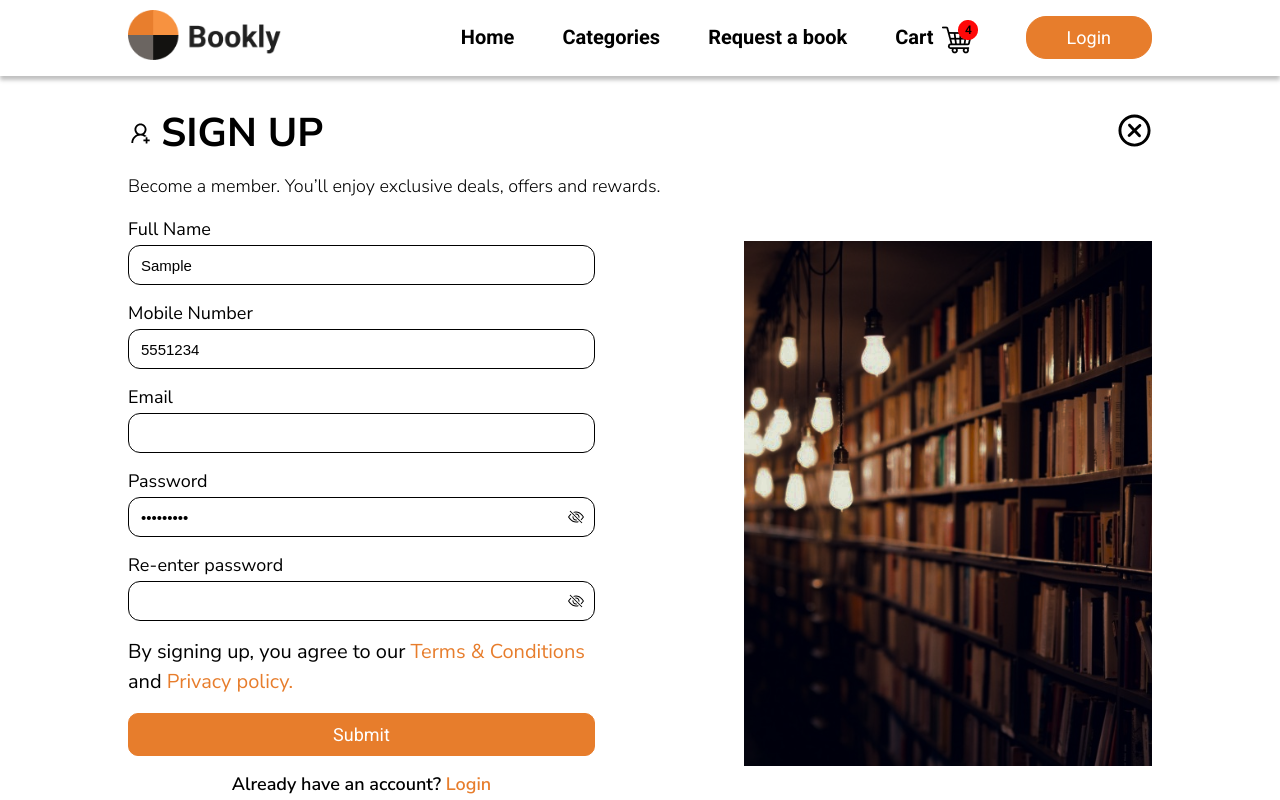
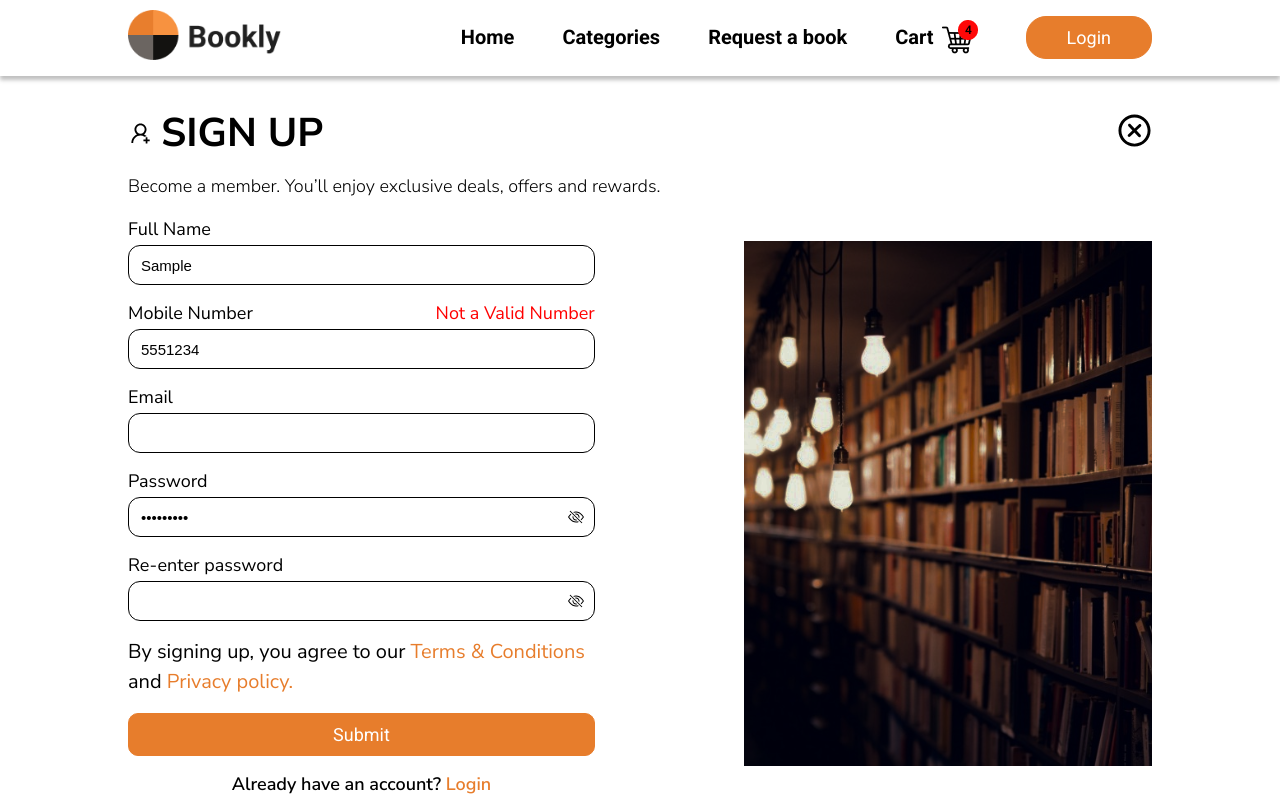
Before and after one commit to gift56/Bookly2.0, a React (Create React App) app: page /getstarted in a window 1280 px wide. Both pictures are taken after typing "Sample", "5551234", "name@example.com", "Sample123", "Sample123" into the empty fields and a click on the button "Submit". Shown: the top 800 px of the page. Built offline with nearby package versions, Linux system fonts and the light colour scheme; no server answers; a web font is replaced by a local one.

Commit message:
working on some stuff

```diff
--- a/src/pages/SignUp.jsx
+++ b/src/pages/SignUp.jsx
@@ -50,7 +50,9 @@ const SignUp = () => {
                 <div className="formControl">
                   <label htmlFor="name">
                     Full Name{" "}
-                    {errors.name && <span className={``}>{errors.name}</span>}
+                    {errors.name && (
+                      <span className={`error`}>{errors.name}</span>
+                    )}
                   </label>
                   <input
                     type="text"
@@ -60,7 +62,12 @@ const SignUp = () => {
                   />
                 </div>
                 <div className="formControl">
-                  <label htmlFor="tel">Mobile Number</label>
+                  <label htmlFor="tel">
+                    Mobile Number{" "}
+                    {errors.tel && (
+                      <span className={`error`}>{errors.tel}</span>
+                    )}
+                  </label>
                   <input
                     type="tel"
                     value={values.tel}
--- a/src/sass/modules/_classes.scss
+++ b/src/sass/modules/_classes.scss
@@ -9,6 +9,7 @@
 }
 .error {
   color: red;
+  text-align: left;
 }
 a {
   text-decoration: none;
```
